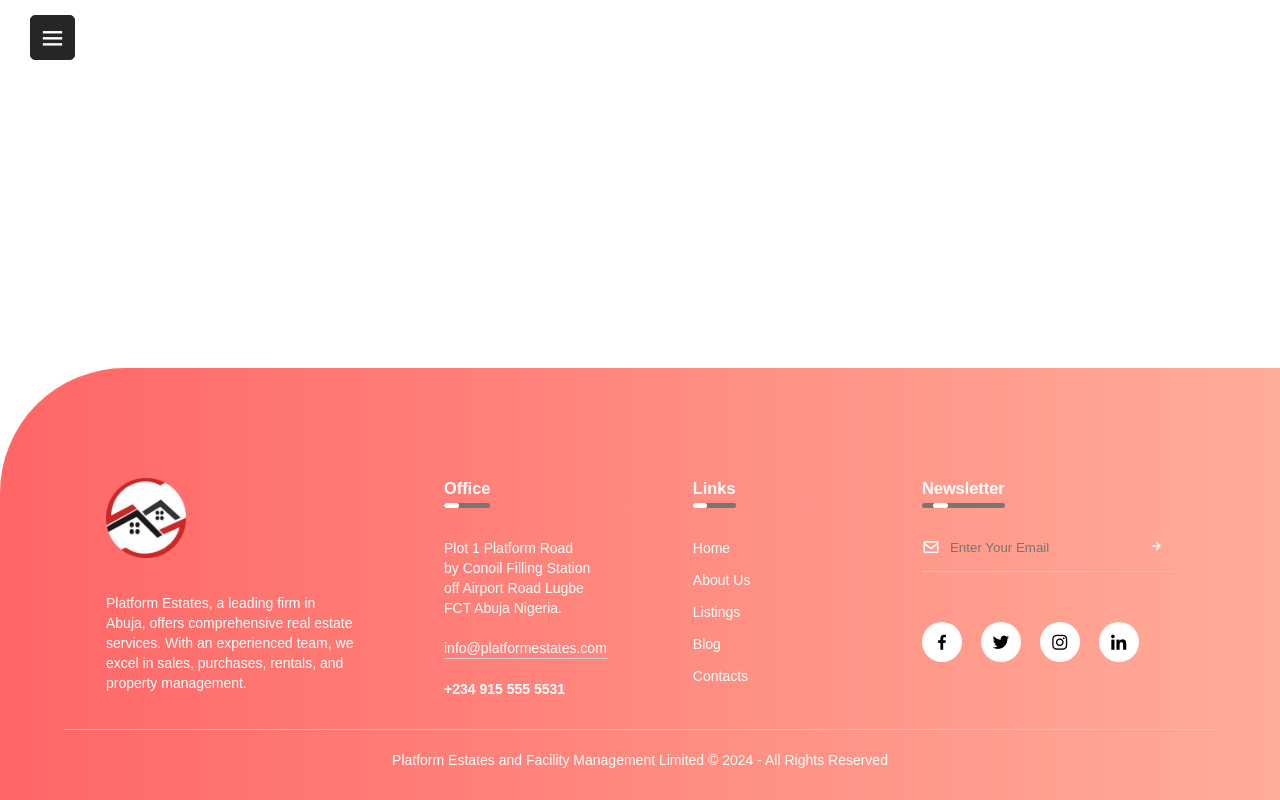
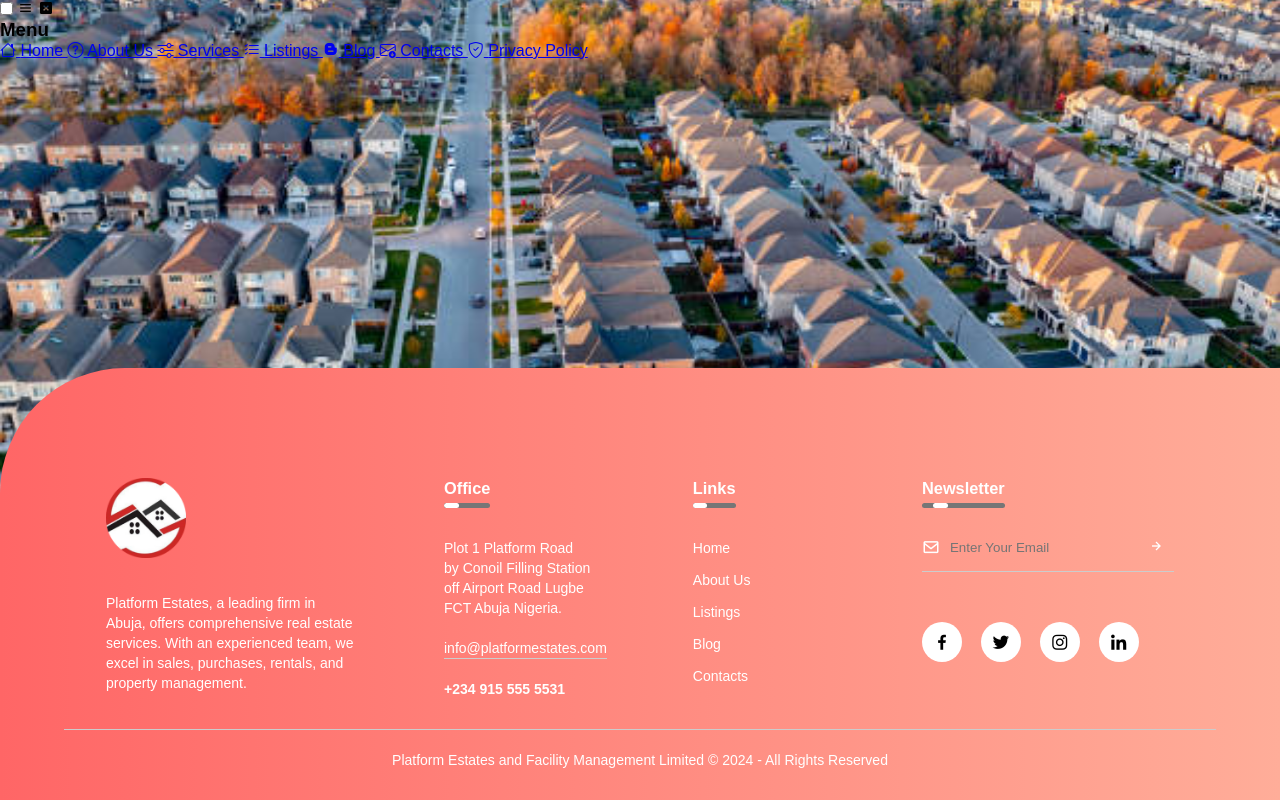
Before and after one commit to Stephen842/real-_estate_web, a Django app: page / in a window 1280 px wide. Run offline with Django 5.2, Linux system fonts and the light colour scheme.

Commit message:
css hotfix

```diff
--- a/Real_estate/Real_estate_project/estates/static/head_foot.css
+++ b/Real_estate/Real_estate_project/estates/static/head_foot.css
@@ -4,91 +4,16 @@
     box-sizing: border-box;
     font-family: 'poppins', sans-serif;
 }
-
-.sidebar{
-	text-decoration: none;
-	position: fixed;
-	width: 240px;
-	left: -240px;
-	height: 100%;
-	background: #1e1e1e;
-	transition: all 0.5s ease;
+header{
+	height: 500px;
+	background-color: #000;
+	background: url(header_background.jpg);
+	background-size: cover;
+	background-repeat: no-repeat;
+	background-position: center;
 }
 
-.sidebar h3{
-	font-size: 28px;
-	color: #fff;
-	line-height: 70px;
-	text-align: center;
-	background: #1b1b1b;
-	user-select: none;
-}
 
-.sidebar a{
-	display: block;
-	height: 65px;
-	width: 100%;
-	color: #fff;
-	line-height: 65px;
-	padding-right: 30px;
-	transition: all 0.5s ease;
-	border-bottom: 1px solid #000;
-	border-top: 1px solid rgba(255, 255, 252, 0.1);
-	border-left: 5px solid transparent;
-}
-.sidebar a.active, .sidebar a:hover{
-	border-left: 5px solid #b93632;
-	color: #b93632;
-}
-
-.sidebar a i{
-	font-size: 23px;
-	margin-right: 16px;
-}
-
-.sidebar a span{
-	letter-spacing: 1px;
-	text-transform: uppercase;
-}
-#check{
-	display: none;
-}
-
-label #btn, label #cancel{
-	position: absolute;
-	cursor: pointer;
-	color: #fff;
-	border-radius: 5px;
-	margin: 15px 30px;
-	border: 1px solid #262626;
-	font-size: 29px;
-	background: #262626;
-	height: 45px;
-	width: 45px;
-	text-align: center;
-	line-height: 45px;
-	transition: all 0.5s ease;
-}
-
-label #cancel{
-	opacity: 0;
-	visibility: hidden;
-}
-#check:checked ~ .sidebar{
-	left: 0;
-}
-
-#check:checked ~ label #btn{
-	margin-left: 245px;
-	opacity: 0;
-	visibility: hidden;
-}
-
-#check:checked ~ label #cancel{
-	margin-left: 245px;
-	opacity: 1;
-	visibility: visible;
-}
 
 footer{
     width: 100%;
```
